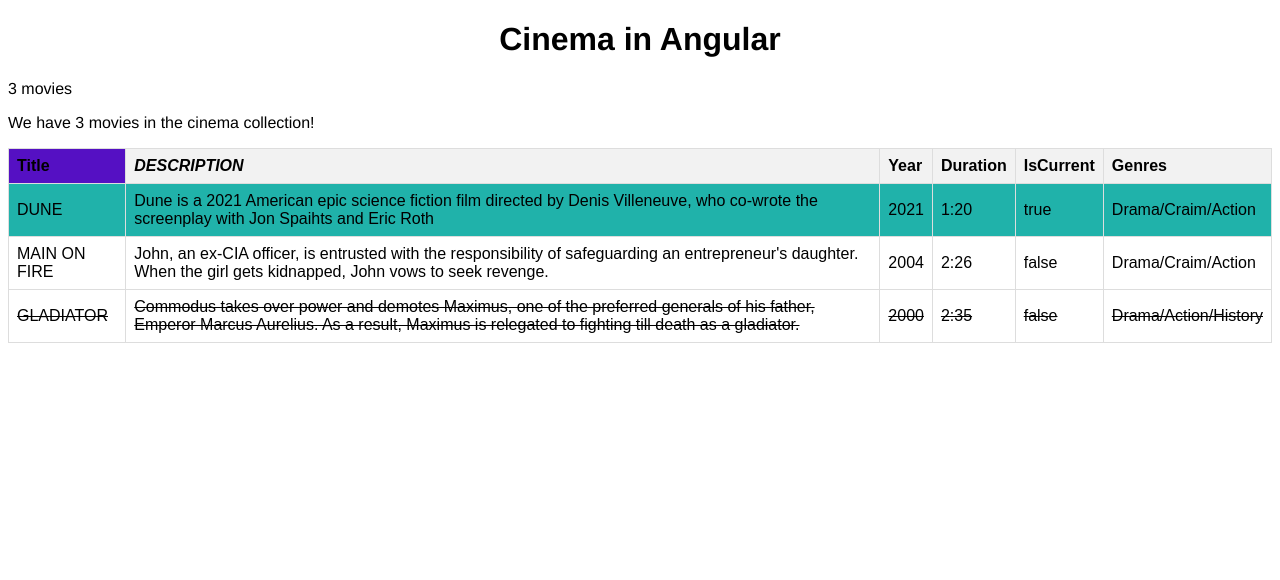
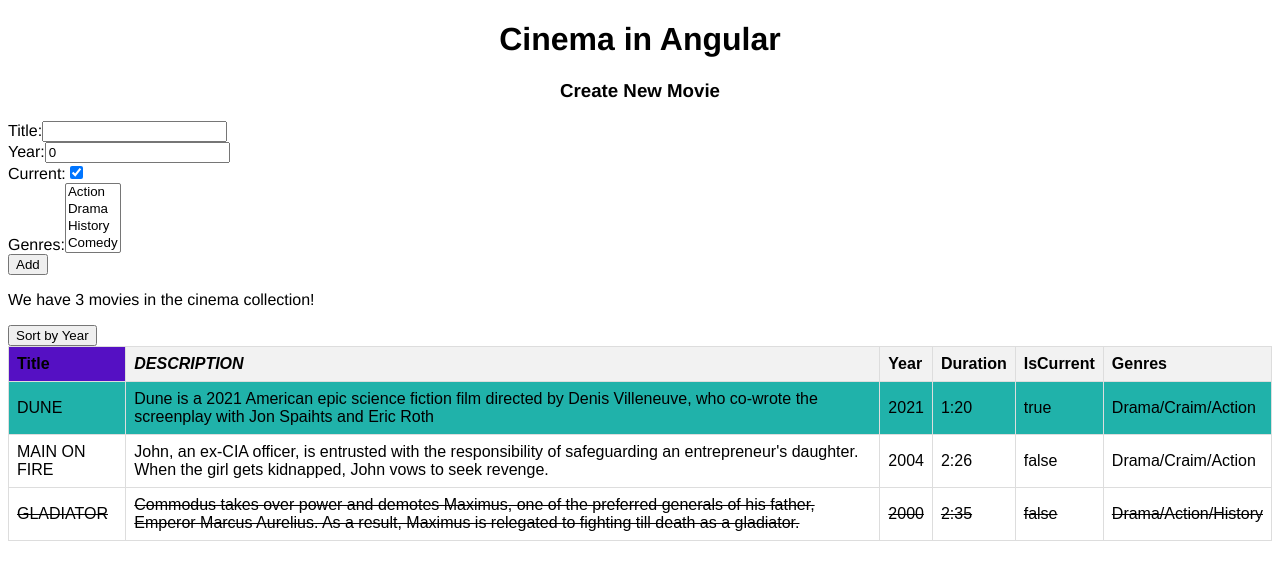
Before and after one commit to ITStepPV114/simple-todo-app, an Angular app: page / in a window 1280 px wide. Shown: the top 580 px of the page. Built offline with nearby package versions, Linux system fonts and the light colour scheme.

Commit message:
add ngModel => two-way binding

```diff
--- a/src/app/app.module.ts
+++ b/src/app/app.module.ts
@@ -4,6 +4,7 @@ import { BrowserModule } from '@angular/platform-browser';
 import { AppComponent } from './app/app.component';
 import { UserCardComponent } from './user-card/user-card.component';
 import { MoviesComponent } from './movies/movies.component';
+import { FormsModule } from '@angular/forms';
 
 @NgModule({
   declarations: [
@@ -12,7 +13,8 @@ import { MoviesComponent } from './movies/movies.component';
     MoviesComponent
   ],
   imports: [
-    BrowserModule
+    BrowserModule,
+    FormsModule
   ],
   providers: [],
   bootstrap: [AppComponent]
--- a/src/app/movies/movies.component.html
+++ b/src/app/movies/movies.component.html
@@ -1,18 +1,46 @@
+<!-- ([ngModel])="property" two-way binding -->
+<h3>Create New Movie</h3>
+
+<div class="createForm">
+    <div>
+        <span>Title:</span>
+        <input [(ngModel)]="newMovie.title" type="text">
+    </div>
+    <div>
+        <span>Year:</span>
+        <input [(ngModel)]="newMovie.year" type="number">
+
+    </div>
+    <div>
+        <span>Current:</span>
+        <input [(ngModel)]="newMovie.isCurrent" type="checkbox">
+    </div>
+    <div>
+        <span>Genres:</span>
+        <select [(ngModel)]="newMovie.genres" multiple>
+            <option>Action</option>
+            <option>Drama</option>
+            <option>History</option>
+            <option>Comedy</option>
+        </select>
+    </div>
+
+    <button (click)="addMovie()">Add</button>
+</div>
 <!-- Directiva structure  *ngIf -->
 <!-- <div *ngIf="condition">Content to render when condition is true.</div> -->
 <!-- <ng-template [ngIf]="condition"><div>Content to render when condition is
 true.</div></ng-template> -->
-<p *ngIf="movies.length==0">No movies in the cinema yet!</p>
-<p *ngIf="movies.length!=0">{{movies.length}} {{movies.length==1 ? "movie" : "movies"}}</p>
+<!-- <p *ngIf="movies.length==0">No movies in the cinema yet!</p>
+<p *ngIf="movies.length!=0">{{movies.length}} {{movies.length==1 ? "movie" : "movies"}}</p> -->
 <!-- *ngIf="condition";else alseBlock  -->
 <p *ngIf="movies.length==0; else countBlock">No movies in the cinema yet!</p>
 <ng-template #countBlock>
     <p>We have {{movies.length}} {{movies.length==1 ? "movie" : "movies"}} in the cinema collection!</p>
 </ng-template>
 
-
-
 <div class="card">
+    <button (click)="sortByYear()">Sort by Year</button>
     <table>
         <tr>
             <th [ngClass]="{'headtable':true}">Title</th>
--- a/src/app/movies/movies.component.ts
+++ b/src/app/movies/movies.component.ts
@@ -7,6 +7,12 @@ import { IMovie } from './movie';
   styleUrls: ['./movies.component.css']
 })
 export class MoviesComponent {
+  newMovie:IMovie={
+    title: "",
+    year: 0,
+    duration: { hours: 0, minutes: 0 },
+    isCurrent: true,
+  };
 
   movies: IMovie[] = [
     {
@@ -44,5 +50,11 @@ export class MoviesComponent {
       this.movies.splice(index,1);
     }
 
+    sortByYear():void{
+      this.movies.sort((m1,m2)=>m1.year-m2.year);
+    }
 
+    addMovie():void{
+      this.movies.push(this.newMovie);
+    }
 }
```
